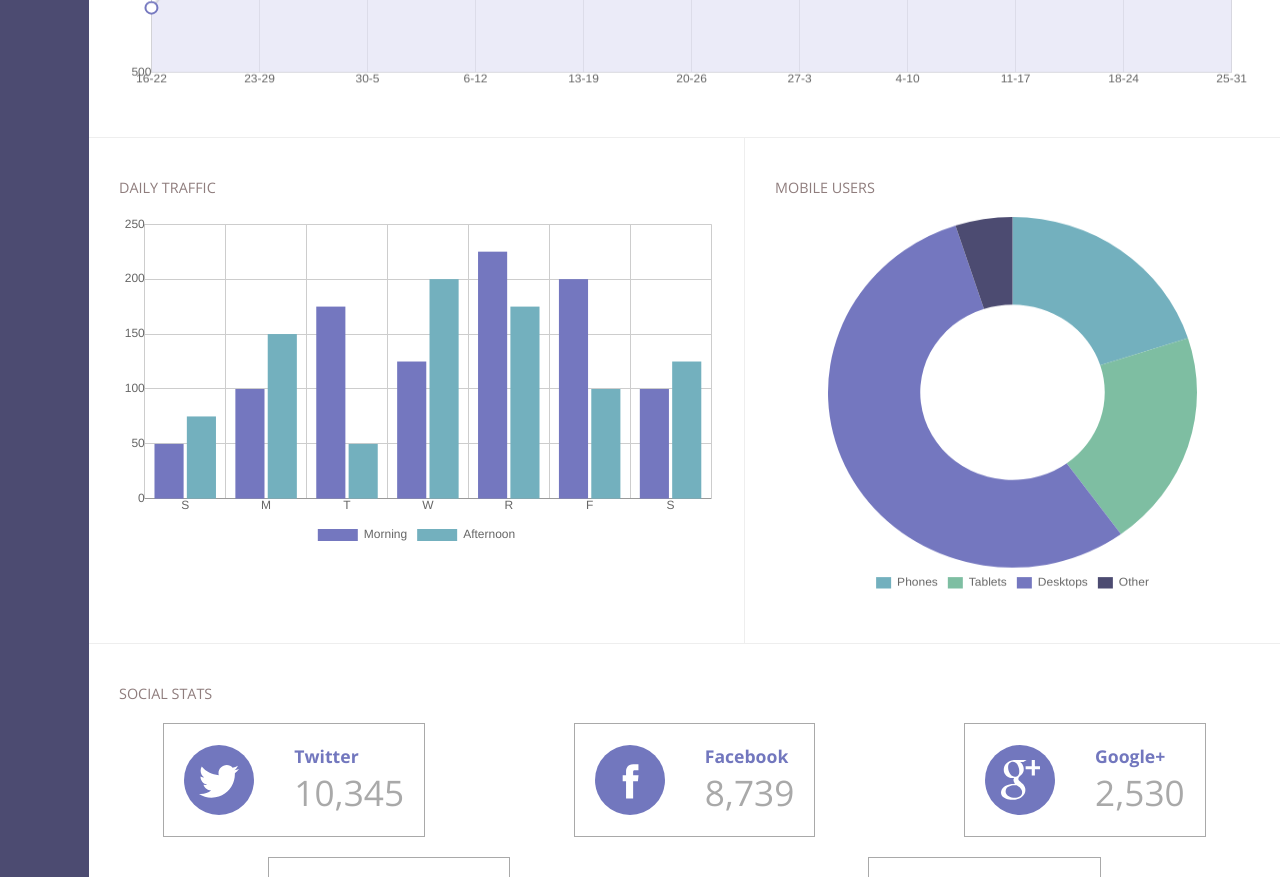
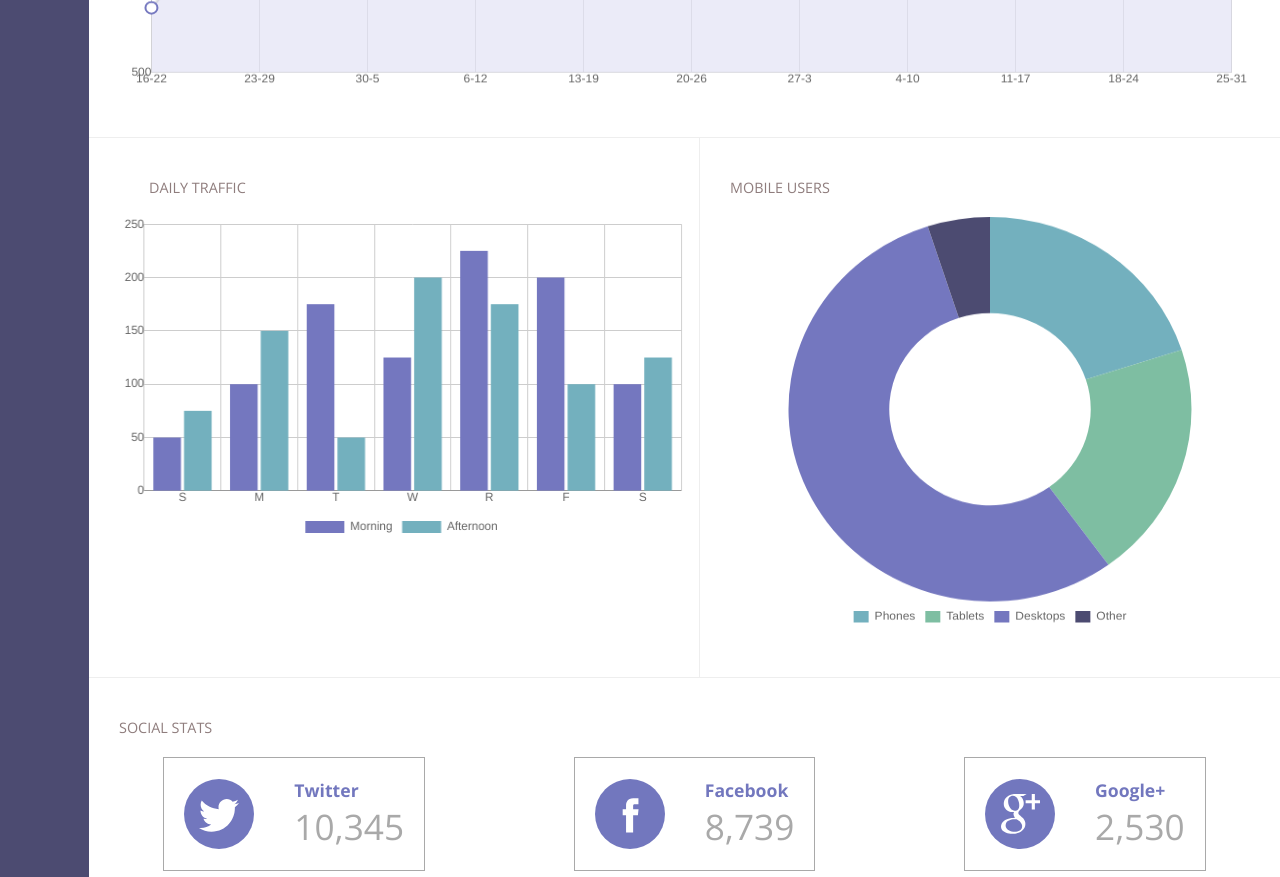
Before and after one commit to megmatty/Project-9-Web-App-Dashboard, a plain HTML site: page index.html in a window 1280 px wide. Shown: the part 740-1617 px from the top of the page. Drawn offline with nearby package versions, Linux system fonts and the light colour scheme.

Commit message:
Fixed overflow issue for daily traffic widget

```diff
--- a/css/main.css
+++ b/css/main.css
@@ -637,6 +637,7 @@ button {
         padding-bottom: 20px;
     }
 
+
     /*traffic chart toggle buttons*/
 
     .button-group {
@@ -745,7 +746,6 @@ button {
         width: 100%;
     }
 
-   #daily-traffic-widget,
    #member-activity-container,
    #settings {
        margin-left: 30px;
@@ -762,6 +762,14 @@ button {
        border-right: 1px solid #eee;
        margin-left: 30px;
        padding-right: 30px;
+   }
+
+   #daily-traffic-widget-container {
+       margin-left: 30px;
+   }
+
+   #daily-traffic-widget {
+       padding-right: 15px;
    }
 
    .flex-social-container {
@@ -798,6 +806,7 @@ button {
    #social-stats .widget-name {
        padding-left: 30px;
    }
+
 
    .save-button:hover,
    .send-button:hover {
```
